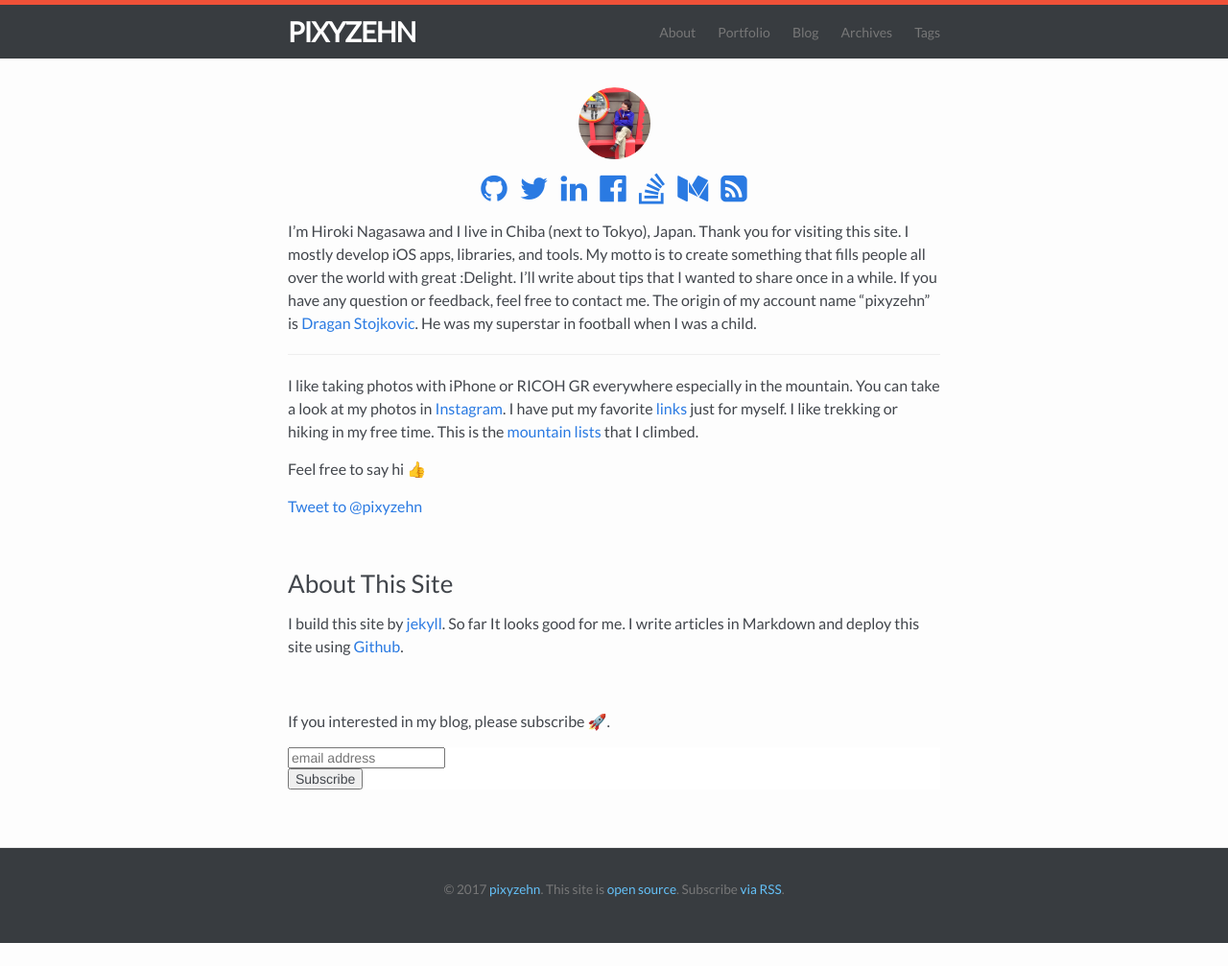
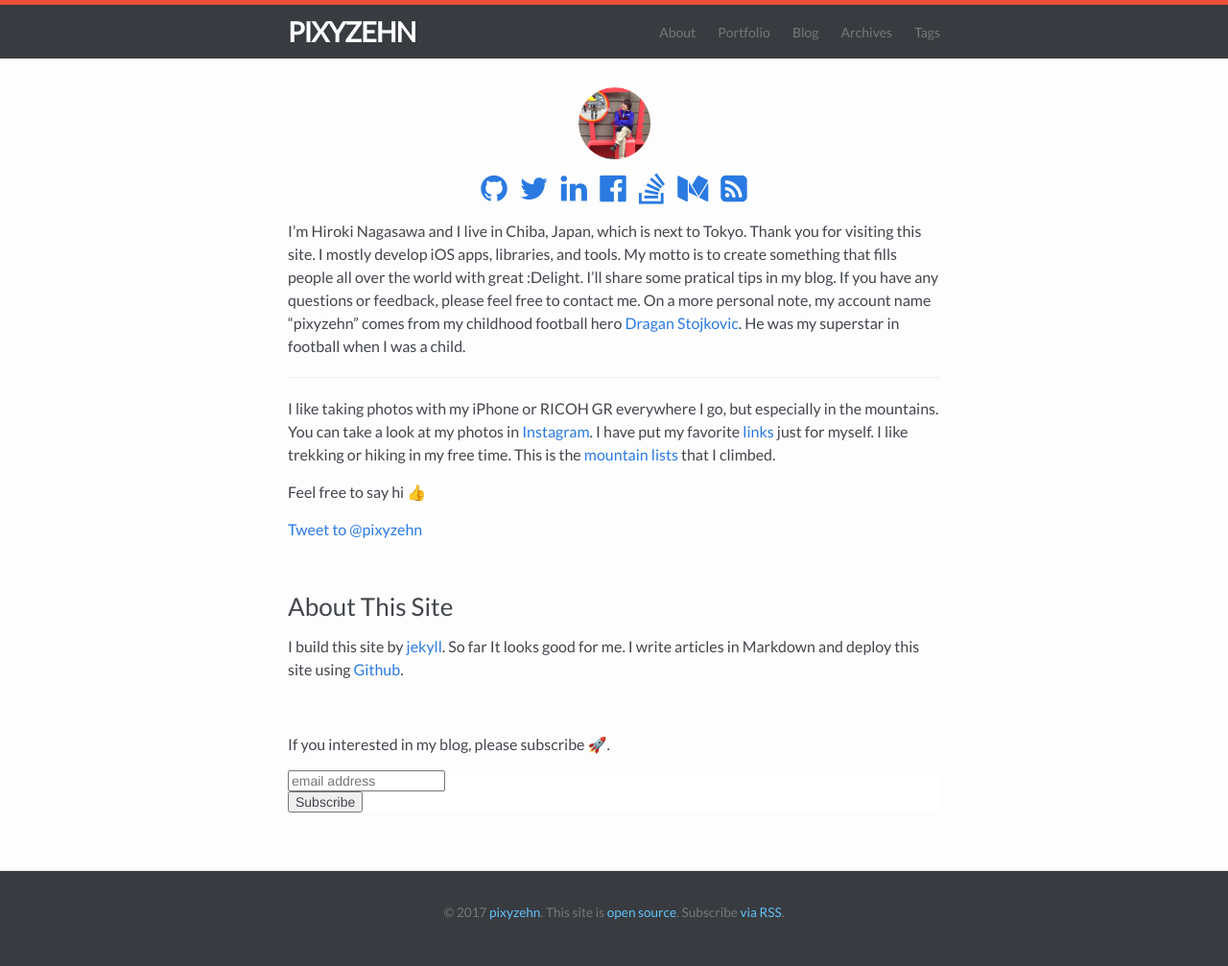
Before and after one commit to pixyzehn/pixyzehn.com, a Jekyll site: the page built from about.md, in a window 1280 px wide. Shown: the whole page at 96% size. Built offline with Jekyll 4.4.1, drawn with Linux system fonts in a browser that asks for light colours; emoji names are drawn with the system emoji font; comment, search, counter and statistics services are not loaded; before the commit the page ends 983 px from its top, so only the background shows below that.

Commit message:
Update about.md

```diff
--- a/about.md
+++ b/about.md
@@ -8,12 +8,12 @@ permalink: /
 
 {% include contact_follow.html %}
 
-I'm Hiroki Nagasawa and I live in Chiba (next to Tokyo), Japan. Thank you for visiting this site. I mostly develop iOS apps, libraries, and tools. My motto is to create something that fills people all over the world with great :Delight. I'll write about tips that I wanted to share once in a while.
-If you have any question or feedback, feel free to contact me. The origin of my account name "pixyzehn" is [Dragan Stojkovic](https://en.wikipedia.org/wiki/Dragan_Stojkovi%C4%87). He was my superstar in football when I was a child.
+I'm Hiroki Nagasawa and I live in Chiba, Japan, which is next to Tokyo. Thank you for visiting this site. I mostly develop iOS apps, libraries, and tools. My motto is to create something that fills people all over the world with great :Delight. I'll share some pratical tips in my blog.
+If you have any questions or feedback, please feel free to contact me. On a more personal note, my account name "pixyzehn" comes from my childhood football hero [Dragan Stojkovic](https://en.wikipedia.org/wiki/Dragan_Stojkovi%C4%87). He was my superstar in football when I was a child.
 
 <hr>
 
-I like taking photos with iPhone or RICOH GR everywhere especially in the mountain. You can take a look at my photos in [Instagram](https://www.instagram.com/pixyzehn/). I have put my favorite [links](../links) just for myself. I like trekking or hiking in my free time. This is the [mountain lists](../mountain) that I climbed.
+I like taking photos with my iPhone or RICOH GR everywhere I go, but especially in the mountains. You can take a look at my photos in [Instagram](https://www.instagram.com/pixyzehn/). I have put my favorite [links](../links) just for myself. I like trekking or hiking in my free time. This is the [mountain lists](../mountain) that I climbed.
 
 Feel free to say hi :+1:
 
```
